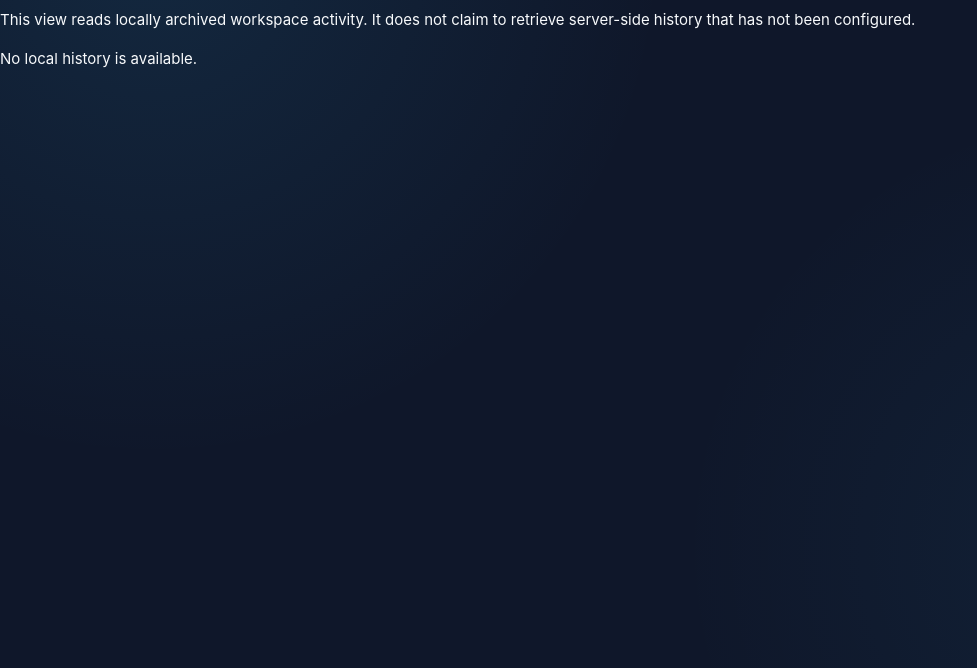
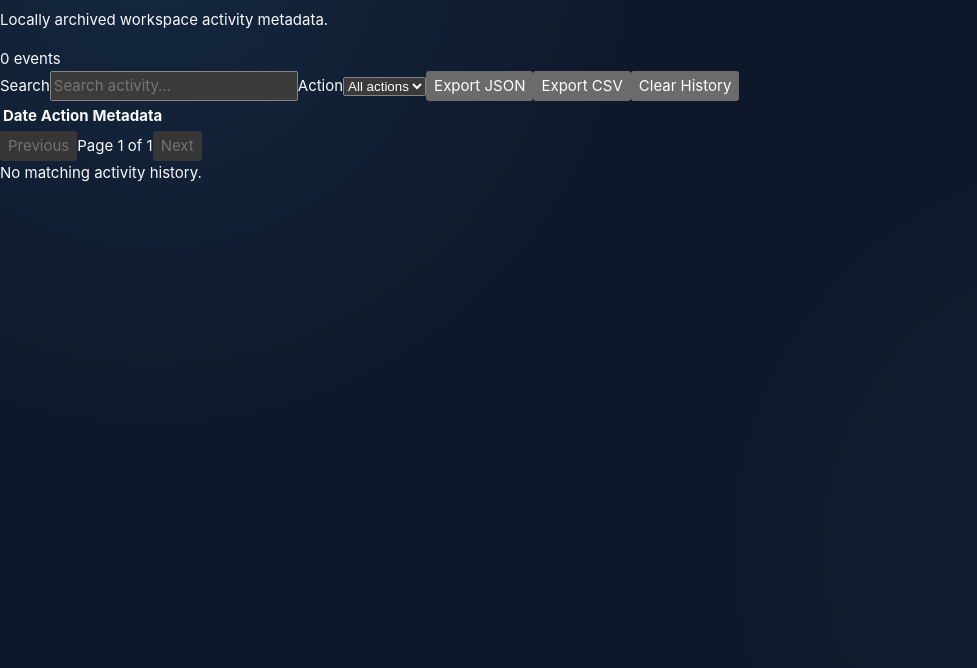
Before and after one commit to RafsanJamilBhuiya/ai-workspace-pro, a website: page history.html in a window 1280 px wide. Shown: the part 132-800 px from the top of the page, without its empty margins (0-977 px from the left). Drawn offline with Linux system fonts and the light colour scheme.

Commit message:
feat: add advanced Phase 2 activity history controls

```diff
--- a/history.html
+++ b/history.html
@@ -1,9 +1,17 @@
 <!doctype html>
-<html lang="en"><head><meta charset="utf-8"><meta name="viewport" content="width=device-width, initial-scale=1"><title>History — AI Workspace Pro</title><link rel="stylesheet" href="assets/css/style.css"><link rel="stylesheet" href="assets/css/responsive.css"></head>
-<body><header class="site-header glass"><a href="index.html#/dashboard" class="brand">AI Workspace Pro</a><nav aria-label="History navigation"><a href="index.html#/chat">Chat</a><a href="index.html#/dashboard">Dashboard</a></nav></header><main class="page-shell"><section class="glass-card"><p class="eyebrow">Archive</p><h1>History</h1><p>This view reads locally archived workspace activity. It does not claim to retrieve server-side history that has not been configured.</p><div id="history-list" aria-live="polite"></div></section></main>
+<html lang="en">
+<head><meta charset="utf-8"><meta name="viewport" content="width=device-width,initial-scale=1"><meta name="robots" content="noindex,nofollow"><title>History — AI Workspace Pro</title><link rel="stylesheet" href="assets/css/style.css"><link rel="stylesheet" href="assets/css/auth.css"><link rel="stylesheet" href="assets/css/responsive.css"></head>
+<body><header class="site-header glass"><a href="index.html#/dashboard" class="brand">AI Workspace Pro</a><nav aria-label="History navigation"><a href="index.html#/chat">Chat</a><a href="index.html#/dashboard">Dashboard</a><a href="log.html">System Log</a></nav></header>
+<main class="page-shell system-page"><section class="glass-card"><div class="section-heading"><div><p class="eyebrow">ARCHIVE</p><h1>Activity History</h1><p>Locally archived workspace activity metadata.</p></div><span id="history-count" class="count-badge">0 events</span></div>
+<div class="history-toolbar"><label>Search<input id="history-search" type="search" placeholder="Search activity…" autocomplete="off"></label><label>Action<select id="history-filter"><option value="all">All actions</option></select></label><button id="export-json" class="btn btn-secondary" type="button">Export JSON</button><button id="export-csv" class="btn btn-secondary" type="button">Export CSV</button><button id="clear-history" class="btn btn-danger" type="button">Clear History</button></div>
+<div class="audit-table-wrapper"><table class="audit-table"><thead><tr><th>Date</th><th>Action</th><th>Metadata</th></tr></thead><tbody id="history-body"></tbody></table></div><div class="history-pagination"><button id="prev-page" class="btn btn-secondary" type="button">Previous</button><span id="page-label">Page 1</span><button id="next-page" class="btn btn-secondary" type="button">Next</button></div><div id="empty-history" class="empty-state">No matching activity history.</div></section></main>
 <script>
-  const root = document.getElementById('history-list');
-  let items = []; try { items = JSON.parse(localStorage.getItem('ai-workspace.history') || '[]'); } catch {}
-  if (!items.length) { root.textContent = 'No local history is available.'; }
-  else { items.slice().reverse().forEach(item => { const article=document.createElement('article'); article.className='glass-card'; const time=document.createElement('time'); time.dateTime=item.createdAt||''; time.textContent=item.createdAt||'Unknown time'; const text=document.createElement('p'); text.textContent=item.text||item.message||''; article.append(time,text); root.appendChild(article); }); }
+const KEY='ai-workspace.history',body=document.getElementById('history-body'),empty=document.getElementById('empty-history'),count=document.getElementById('history-count'),search=document.getElementById('history-search'),filter=document.getElementById('history-filter'),pageLabel=document.getElementById('page-label');let page=1;const size=25;
+const read=()=>{try{const x=JSON.parse(localStorage.getItem(KEY)||'[]');return Array.isArray(x)?x:[]}catch{return[]}};const esc=v=>String(v??'').replaceAll('&','&amp;').replaceAll('<','&lt;').replaceAll('>','&gt;').replaceAll('"','&quot;').replaceAll("'",'&#039;');
+function filtered(){const q=search.value.trim().toLowerCase(),f=filter.value;return read().filter(x=>(f==='all'||x.action===f)&&(!q||JSON.stringify(x).toLowerCase().includes(q))).reverse()}
+function populateFilters(){const actions=[...new Set(read().map(x=>x.action).filter(Boolean))].sort();filter.innerHTML='<option value="all">All actions</option>'+actions.map(x=>`<option value="${esc(x)}">${esc(x)}</option>`).join('')}
+function render(){const all=filtered(),pages=Math.max(1,Math.ceil(all.length/size));page=Math.min(page,pages);const rows=all.slice((page-1)*size,page*size);body.innerHTML='';count.textContent=`${all.length} event${all.length===1?'':'s'}`;pageLabel.textContent=`Page ${page} of ${pages}`;document.getElementById('prev-page').disabled=page<=1;document.getElementById('next-page').disabled=page>=pages;empty.hidden=rows.length>0;for(const x of rows){const tr=document.createElement('tr');tr.innerHTML=`<td>${esc(new Date(x.createdAt||x.timestamp||Date.now()).toLocaleString())}</td><td><span class="activity-tag">${esc(x.action||'UNKNOWN')}</span></td><td><code>${esc(JSON.stringify(x.metadata??x.meta??{}))}</code></td>`;body.appendChild(tr)}}
+function download(name,data,type){const url=URL.createObjectURL(new Blob([data],{type})),a=document.createElement('a');a.href=url;a.download=name;document.body.appendChild(a);a.click();a.remove();URL.revokeObjectURL(url)}
+document.getElementById('export-json').onclick=()=>download(`ai-workspace-history-${Date.now()}.json`,JSON.stringify(read(),null,2),'application/json');document.getElementById('export-csv').onclick=()=>{const rows=[['id','createdAt','action','metadata'],...read().map(x=>[x.id||'',x.createdAt||x.timestamp||'',x.action||'',JSON.stringify(x.metadata??x.meta??{})])];download(`ai-workspace-history-${Date.now()}.csv`,rows.map(r=>r.map(v=>`"${String(v).replaceAll('"','""')}"`).join(',')).join('\n'),'text/csv;charset=utf-8')};
+search.oninput=()=>{page=1;render()};filter.onchange=()=>{page=1;render()};document.getElementById('prev-page').onclick=()=>{page--;render()};document.getElementById('next-page').onclick=()=>{page++;render()};document.getElementById('clear-history').onclick=()=>{if(confirm('Permanently delete all local activity history?')){localStorage.removeItem(KEY);page=1;populateFilters();render()}};window.addEventListener('storage',e=>{if(e.key===KEY){populateFilters();render()}});window.addEventListener('auth:audit',render);populateFilters();render();
 </script></body></html>
```
